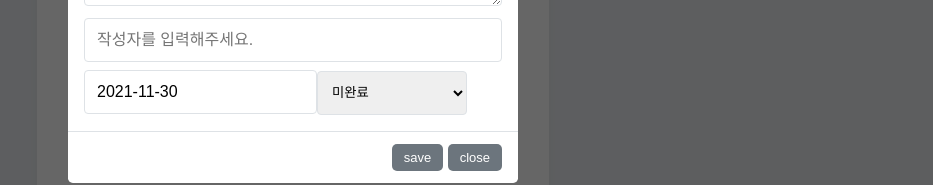
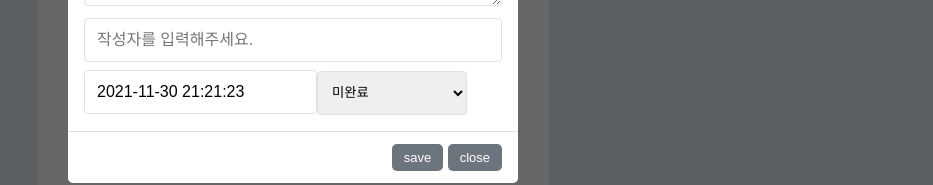
Before and after one commit to mochabbang/todos, a React (Create React App) app in the folder todos_frontend/: page / in a window 1280 px wide. Both pictures are taken after a click on the button 640 px from the left and 864 px from the top of the page. Shown: the part 479-664 px from the top of the page, without its empty margins (347-1280 px from the left). Built offline with nearby package versions, Linux system fonts and the light colour scheme; no server answers.

Commit message:
와 드디어.해결... 뻘짓만햇구나..-21.12.16

```diff
--- a/todos_frontend/src/components/TodoItem.js
+++ b/todos_frontend/src/components/TodoItem.js
@@ -92,7 +92,7 @@ function TodoItem({ todo }) {
 
     // 저장 버튼
     const onSubmit = async() => {
-        const response = await todoService.putData(id, todo);
+        const response = await todoService.putData(id, changeTodo);
 
         if (response.status === 200) {
             alert("수정되었습니다.");
@@ -120,7 +120,7 @@ function TodoItem({ todo }) {
 
         if (!e.target) {
             setChangeTodo({
-                ...todo,
+                ...changeTodo,
                 due_date: new Date(e)
             });
         }
@@ -129,7 +129,7 @@ function TodoItem({ todo }) {
             const {name, value} = e.target;
 
             setChangeTodo({
-                ...todo,
+                ...changeTodo,
                 [name]: value
             });
         }
--- a/todos_frontend/src/components/modal/Modal.js
+++ b/todos_frontend/src/components/modal/Modal.js
@@ -96,7 +96,7 @@ const ModalFooterButton = styled(ModalButton)`
 
 const Modal = (props) => {
     // 열기, 닫기, 모달 헤더 텍스트를 부모로부터 받아옴
-    const { open, close, onSubmit, todo, gubun } = props;
+    const { open, close, onSubmit, todo, handleChange, gubun } = props;
 
     return (
         // 모달이 열릴 때 openModal 클래스가 생성된다.
@@ -110,6 +110,7 @@ const Modal = (props) => {
                         <ModalMain>
                                 <ModalTodo
                                     todo={todo}
+                                    handleChange={handleChange}
                                     gubun={gubun}></ModalTodo>
                         </ModalMain>
                         <ModalFooter>
--- a/todos_frontend/src/components/modal/ModalTodo.js
+++ b/todos_frontend/src/components/modal/ModalTodo.js
@@ -1,4 +1,4 @@
-import React, { useState } from 'react';
+import React from 'react';
 import styled from 'styled-components';
 import DatePicker, { registerLocale } from "react-datepicker";
 import "react-datepicker/dist/react-datepicker.css";
@@ -82,11 +82,11 @@ function ModalTodo(props) {
             value={new Date(due_date)}
             selected={new Date(due_date)}
             onChange={handleChange}
-            dateFormat={"yyyy-MM-dd"}
-            // showTimeSelect
-            // timeFormat="HH:mm"
-            // timeIntervals={15}
-            // timeCaption="time"
+            dateFormat={"yyyy-MM-dd HH:mm:ss"}
+            showTimeSelect
+            timeFormat="HH:mm"
+            timeIntervals={15}
+            timeCaption="time"
             ></ModalDatePicker>
             <ModalSelect
             onChange={handleChange}
```
